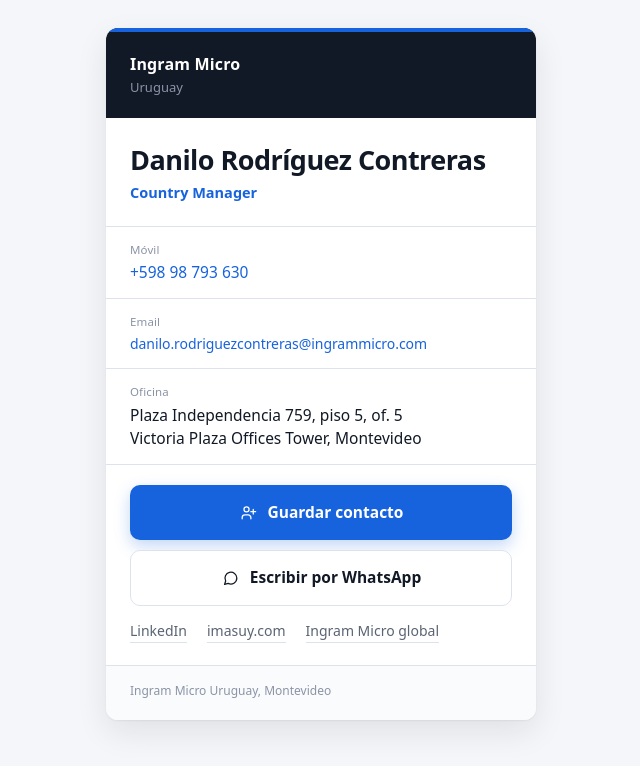
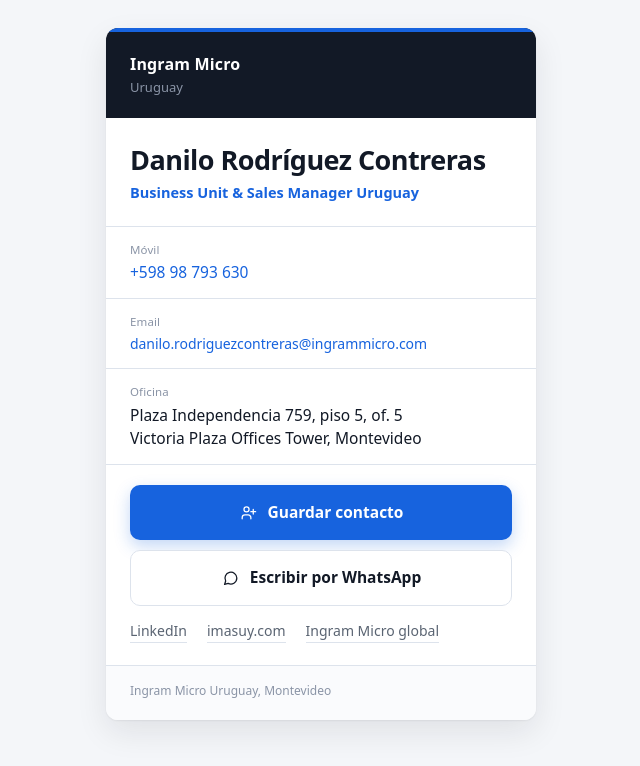
Before and after one commit to DaniloroUY/danilorouy.github.io, a plain HTML site: page ingram/index.html in a window 1280 px wide. Shown: the whole page, without its empty margins (319-959 px from the left). Drawn offline with Linux system fonts and the light colour scheme.

Commit message:
Update index.html

```diff
--- a/ingram/index.html
+++ b/ingram/index.html
@@ -3,12 +3,12 @@
 <head>
 <meta charset="UTF-8">
 <meta name="viewport" content="width=device-width, initial-scale=1, viewport-fit=cover">
-<title>Danilo Rodríguez Contreras · Country Manager, Ingram Micro Uruguay</title>
-<meta name="description" content="Datos de contacto de Danilo Rodríguez Contreras, Country Manager de Ingram Micro Uruguay. Montevideo.">
+<title>Danilo Rodríguez Contreras · Business Unit &amp; Sales Manager, Ingram Micro Uruguay</title>
+<meta name="description" content="Datos de contacto de Danilo Rodríguez Contreras, Business Unit &amp; Sales Manager de Ingram Micro Uruguay. Montevideo.">
 <meta name="theme-color" content="#121926">
 <meta property="og:type" content="profile">
 <meta property="og:title" content="Danilo Rodríguez Contreras · Ingram Micro Uruguay">
-<meta property="og:description" content="Country Manager. Montevideo, Uruguay.">
+<meta property="og:description" content="Business Unit &amp; Sales Manager Uruguay. Montevideo.">
 <style>
   :root{
     --azul:#1763DE; --azul-dark:#124EAF; --navy:#121926; --navy-2:#1C2536;
@@ -88,7 +88,7 @@
 
   <div class="identity">
     <h1>Danilo Rodríguez Contreras</h1>
-    <p class="title">Country Manager</p>
+    <p class="title">Business Unit &amp; Sales Manager Uruguay</p>
   </div>
 
   <dl>
```
